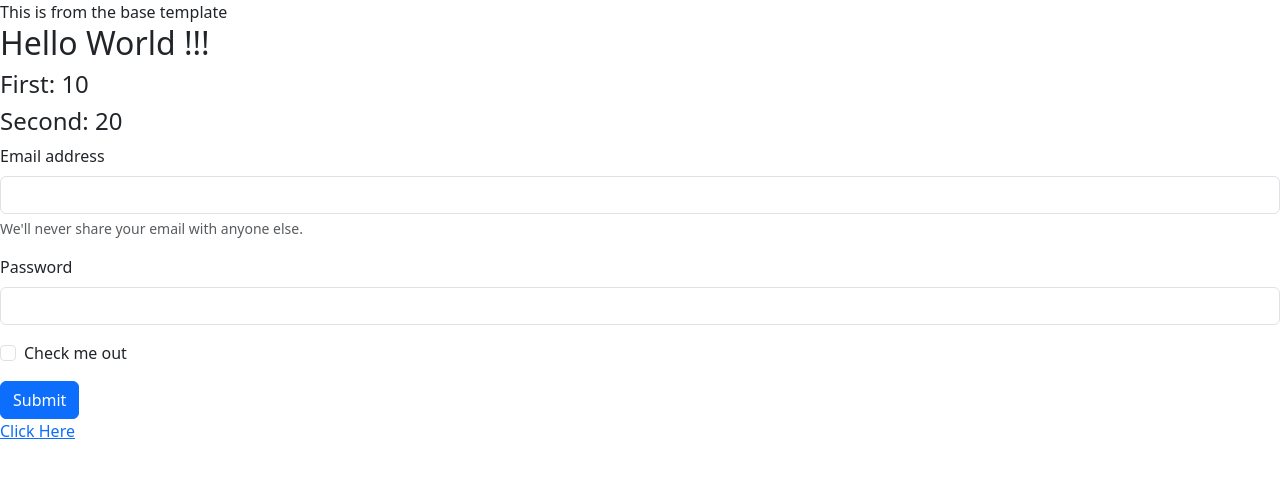
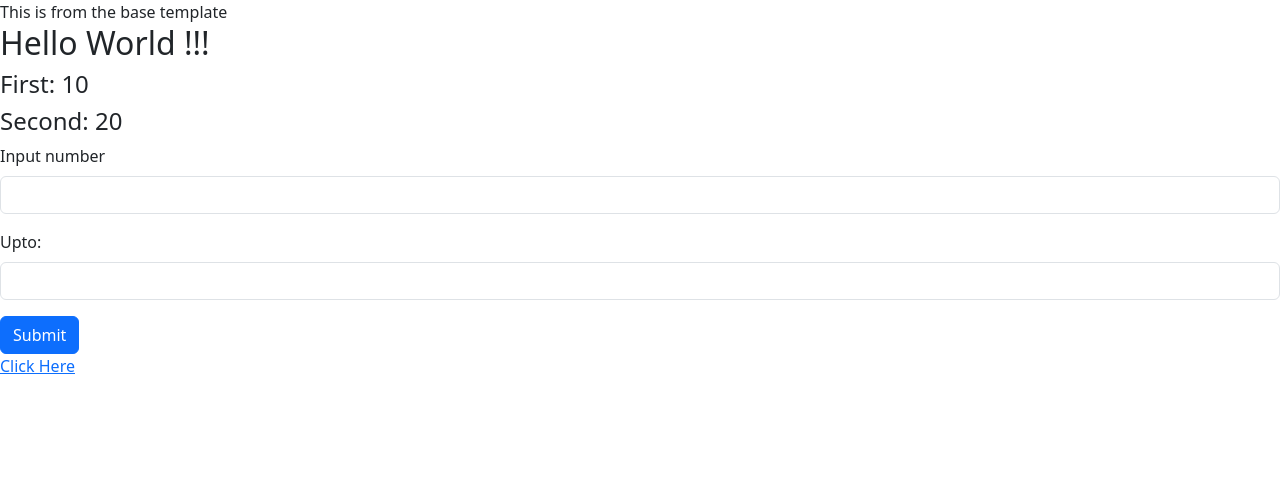
Before and after one commit to akhil-pl/first_django_app, a Django app: page / in a window 1280 px wide. Shown: the top 478 px of the page. Run offline with Django 4.2, Linux system fonts and the light colour scheme.

Commit message:
table.html

```diff
--- a/first_django_app/view_functions.py
+++ b/first_django_app/view_functions.py
@@ -10,4 +10,9 @@ def home(request):
     # return HttpResponse("Hello World !!")
 
 def generate(request):
-    return render(request, "table.html")
+    num = request.GET.get("num")
+    upto = request.GET.get("upto")
+    return render(request, "table.html", {
+        'num':num,
+        'upto':upto
+    })
--- a/templates/index.html
+++ b/templates/index.html
@@ -7,19 +7,14 @@
     <h4>First: {{first}} </h4>
     <h4>Second: {{second}} </h4>
 
-    <form>
+    <form action="/generate/">
         <div class="mb-3">
-          <label for="exampleInputEmail1" class="form-label">Email address</label>
-          <input type="email" class="form-control" id="exampleInputEmail1" aria-describedby="emailHelp">
-          <div id="emailHelp" class="form-text">We'll never share your email with anyone else.</div>
+          <label for="table_of" class="form-label">Input number </label>
+          <input type="number" name="num" class="form-control" id="table_of">
         </div>
         <div class="mb-3">
-          <label for="exampleInputPassword1" class="form-label">Password</label>
-          <input type="password" class="form-control" id="exampleInputPassword1">
-        </div>
-        <div class="mb-3 form-check">
-          <input type="checkbox" class="form-check-input" id="exampleCheck1">
-          <label class="form-check-label" for="exampleCheck1">Check me out</label>
+          <label for="table_upto" class="form-label">Upto: </label>
+          <input type="number" name="upto" class="form-control" id="table_upto">
         </div>
         <button type="submit" class="btn btn-primary">Submit</button>
     </form>
```
Also changed, not shown: templates/table.html (added, +8 -0 lines).
